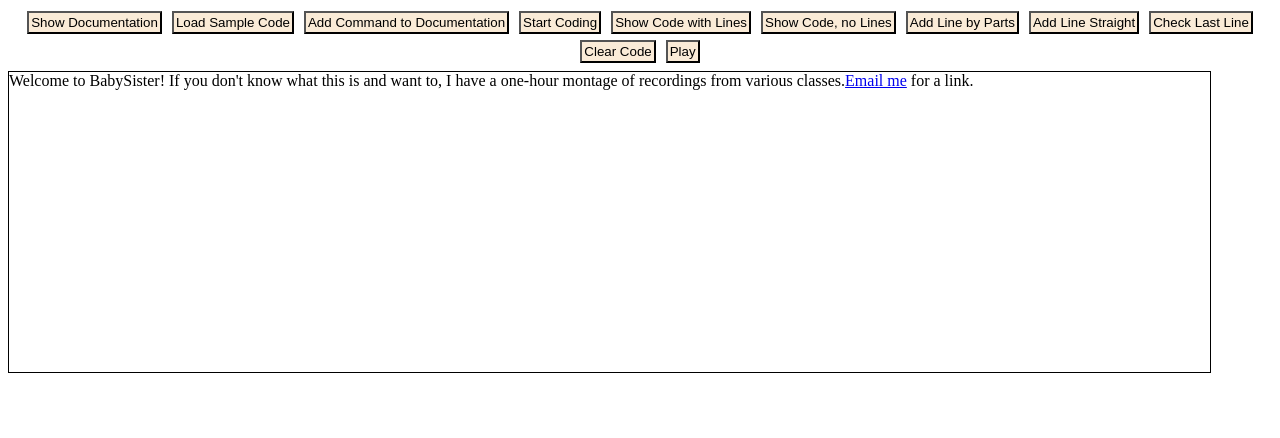
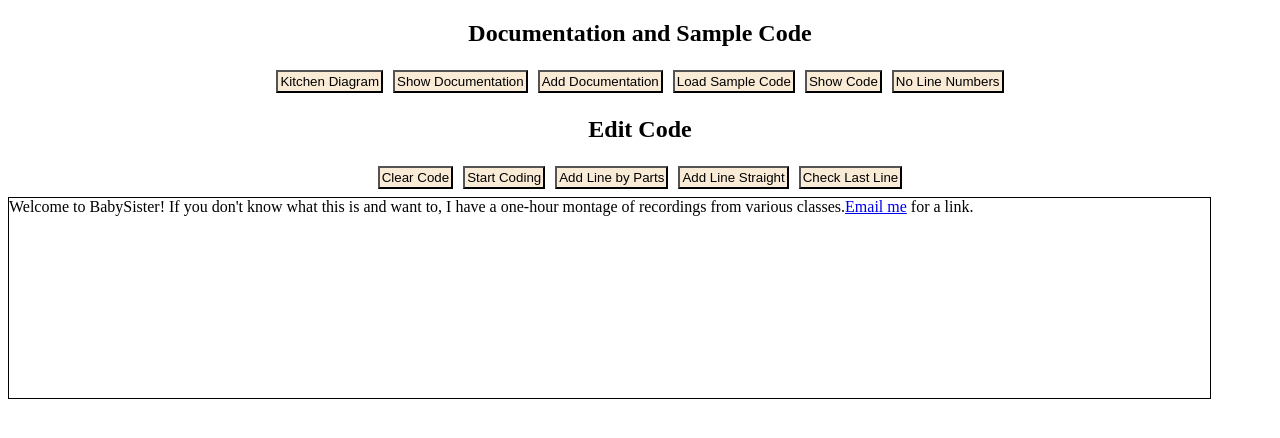
Before and after one commit to bmoreinis/CodeTester, a plain HTML site: page index.html in a window 1280 px wide. Drawn offline with Linux system fonts and the light colour scheme.

Commit message:
Added Kitchen Diag

```diff
--- a/index.html
+++ b/index.html
@@ -21,18 +21,22 @@
     </script>
     <div id="alertArea">
     </div>
-    <div id="buttons">
+    <div id="docbuttons" class="buttons">
+    <h2>Documentation and Sample Code</h2>
+    <input type = "button" value="Kitchen Diagram" onclick="window.open('http://btheb.com/kitchen.png')" />
     <input type = "button" onclick = "loadDocs()" value = "Show Documentation">
+    <input type = "button" onclick = "addCommand()" value = "Add Documentation">
     <input type = "button" onclick = "loadCommands()" value = "Load Sample Code">
-    <input type = "button" onclick = "addCommand()" value = "Add Command to Documentation">
+    <input type = "button" onclick = "showCode(true)" value = "Show Code">
+    <input type = "button" onclick = "showCode(false)" value = "No Line Numbers">
+    </div>
+    <div id="editbuttons" class="buttons">
+    <h2>Edit Code</h2>
+    <input type = "button" onclick = "clearCode()" value = "Clear Code">
     <input type = "button" onclick = "initialize()" value = "Start Coding">
-    <input type = "button" onclick = "showCode(true)" value = "Show Code with Lines">
-    <input type = "button" onclick = "showCode(false)" value = "Show Code, no Lines">
     <input type = "button" onclick = "addLineByParts()" value = "Add Line by Parts">
     <input type = "button" onclick = "addLineString()" value = "Add Line Straight">
     <input type = "button" onclick = "checkLine(program.length-1)" value = "Check Last Line">
-    <input type = "button" onclick = "clearCode()" value = "Clear Code">
-    <input id="play" type = "button" onclick = "play()" value = "Play">
     </div>
     <div id="instructions">
     </div>
--- a/style.css
+++ b/style.css
@@ -1,4 +1,4 @@
-#buttons {
+.buttons {
   text-align:center;
   width:100%;
 }
@@ -10,7 +10,7 @@
 #code {
   width:95%;
   border:1px solid black;
-  min-height:300px;
+  min-height:200px;
   margin-top:5px;
 }
 
```
Also changed, not shown: kitchen.png (added).
